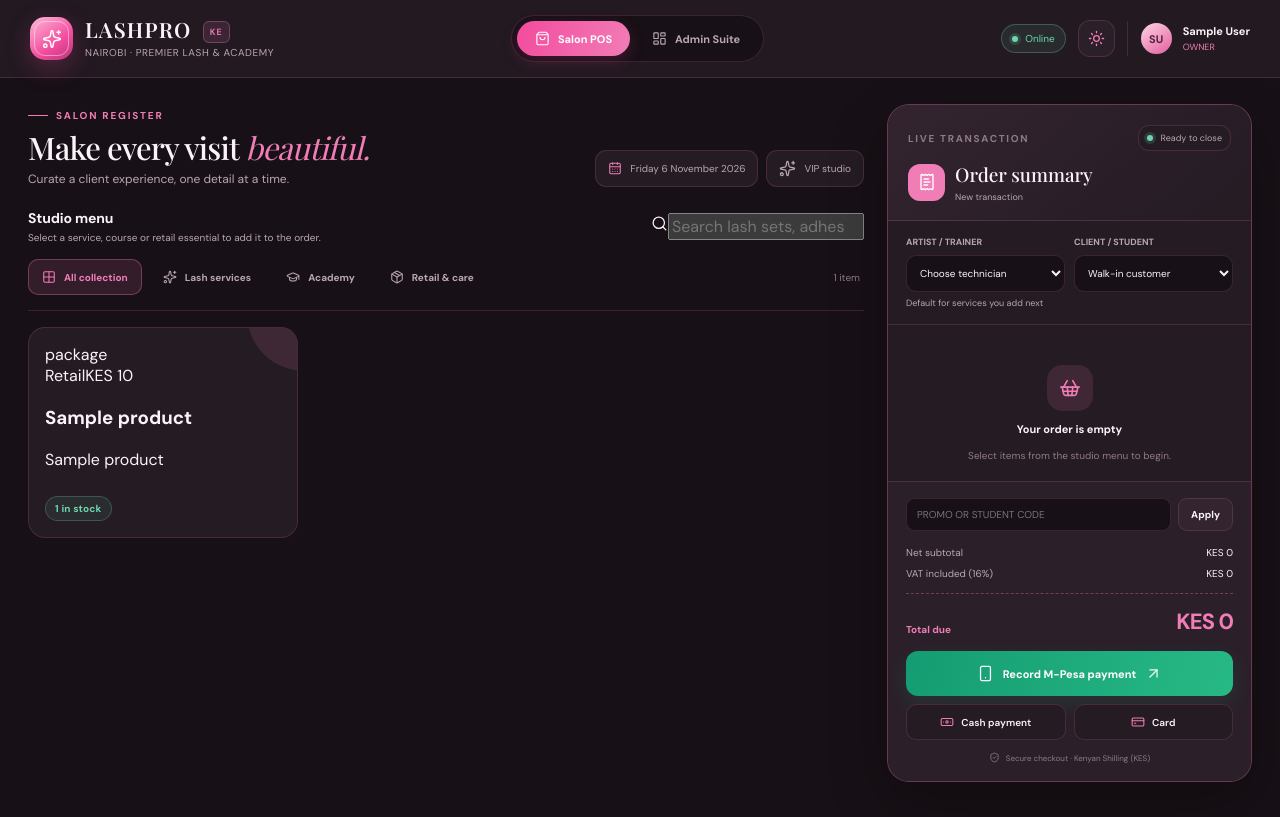
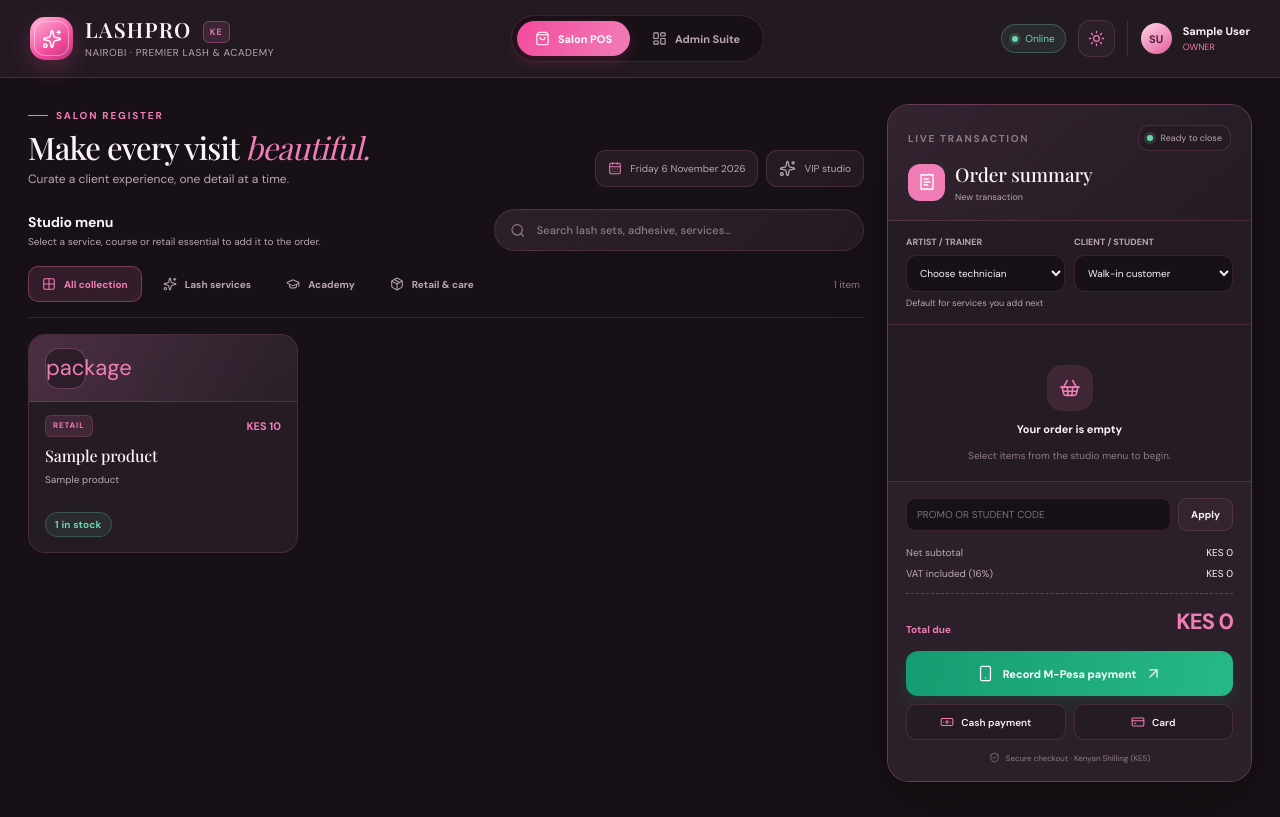
Before and after one commit to frash07/lashpro-pos, a Django app: page /sales/checkout/ in a window 1280 px wide. Run offline with Django 5.2, Linux system fonts and the light colour scheme; a user stored in the database is signed in; tables that the repository leaves empty hold one stand-in row (values such as "Sample post"); data that the repository does not hold is empty; parts of the project's set-up code (start-up, migrations or seed data) failed here and were passed over.

Commit message:
Style checkout search and catalog tiles

```diff
--- a/static/sales/checkout.css
+++ b/static/sales/checkout.css
@@ -40,3 +40,147 @@ html[data-theme="light"]{color-scheme:light;--pink:#df4f95;--pink-strong:#d93686
 
 .catalog-card.is-checkout-locked{cursor:not-allowed;opacity:.72}
 .catalog-card.is-checkout-locked:hover{transform:none;box-shadow:none}
+
+
+/* Checkout catalog polish: a themed search field and refined tile typography. */
+.catalog-search{
+  display:flex;
+  align-items:center;
+  gap:11px;
+  width:min(100%,370px);
+  min-width:260px;
+  padding:0 15px;
+  border:1px solid var(--line);
+  border-radius:999px;
+  background:linear-gradient(135deg,var(--surface-2),var(--surface));
+  color:var(--subtle);
+  box-shadow:inset 0 1px 0 rgba(255,255,255,.025);
+  transition:border-color .2s,box-shadow .2s,background .2s;
+}
+.catalog-search>i{
+  flex:0 0 auto;
+  width:16px;
+  height:16px;
+  color:var(--pink);
+  stroke-width:1.9;
+}
+.catalog-search input{
+  width:100%;
+  min-width:0;
+  padding:13px 0;
+  border:0;
+  outline:0;
+  background:transparent;
+  color:var(--text);
+  font-family:'DM Sans',system-ui,sans-serif;
+  font-size:11px;
+  font-weight:500;
+  letter-spacing:.01em;
+  box-shadow:none;
+  appearance:none;
+}
+.catalog-search input::placeholder{color:var(--subtle);opacity:1}
+.catalog-search:focus-within{
+  border-color:var(--pink);
+  background:var(--surface);
+  box-shadow:0 0 0 3px var(--pink-wash),0 8px 22px rgba(217,54,134,.08);
+}
+.catalog-search input:focus-visible{outline:none}
+.catalog-card{
+  min-height:208px;
+  padding:0;
+  display:flex;
+  flex-direction:column;
+  justify-content:flex-start;
+}
+.card-image{
+  position:relative;
+  z-index:1;
+  display:flex;
+  align-items:center;
+  min-height:67px;
+  padding:11px 16px;
+  border-bottom:1px solid var(--line);
+  background:linear-gradient(110deg,var(--pink-wash),transparent 88%),linear-gradient(145deg,var(--surface-3),var(--surface-2));
+}
+.card-image span{
+  display:grid;
+  place-items:center;
+  width:41px;
+  height:41px;
+  border:1px solid var(--line-strong);
+  border-radius:14px;
+  background:color-mix(in srgb,var(--surface) 76%,transparent);
+  color:var(--pink);
+  font-size:22px;
+  line-height:1;
+}
+.card-copy{
+  position:relative;
+  z-index:1;
+  display:flex;
+  flex:1;
+  flex-direction:column;
+  min-width:0;
+  padding:13px 16px 15px;
+}
+.card-head{
+  display:flex;
+  align-items:center;
+  justify-content:space-between;
+  flex-wrap:wrap;
+  gap:7px;
+  margin-bottom:9px;
+}
+.card-tag{
+  display:inline-flex;
+  align-items:center;
+  padding:5px 7px;
+  border:1px solid var(--line);
+  border-radius:6px;
+  background:var(--pink-wash);
+  color:var(--pink);
+  font-size:8px;
+  font-weight:700;
+  letter-spacing:.11em;
+  line-height:1.2;
+  text-transform:uppercase;
+}
+.card-price{
+  color:var(--pink);
+  font-family:'DM Sans',system-ui,sans-serif;
+  font-size:11px;
+  font-weight:700;
+  font-variant-numeric:tabular-nums;
+  white-space:nowrap;
+}
+.card-copy h3{
+  position:relative;
+  margin:0 0 6px;
+  color:var(--text);
+  font-family:'Playfair Display',Georgia,serif;
+  font-size:16px;
+  font-weight:500;
+  letter-spacing:-.01em;
+  line-height:1.25;
+}
+.card-copy p{
+  position:relative;
+  min-height:30px;
+  margin:0;
+  color:var(--muted);
+  font-family:'DM Sans',system-ui,sans-serif;
+  font-size:10px;
+  font-weight:400;
+  line-height:1.55;
+}
+.catalog-card .stock-badge{align-self:flex-start;margin-top:10px}
+@media(max-width:600px){
+  .catalog-search{width:100%;min-width:0}
+  .catalog-card{min-height:194px}
+  .card-image{min-height:61px;padding:9px 12px}
+  .card-image span{width:37px;height:37px;border-radius:12px;font-size:20px}
+  .card-copy{padding:11px 12px 13px}
+  .card-copy h3{font-size:15px}
+  .card-head{gap:5px}
+}
```
